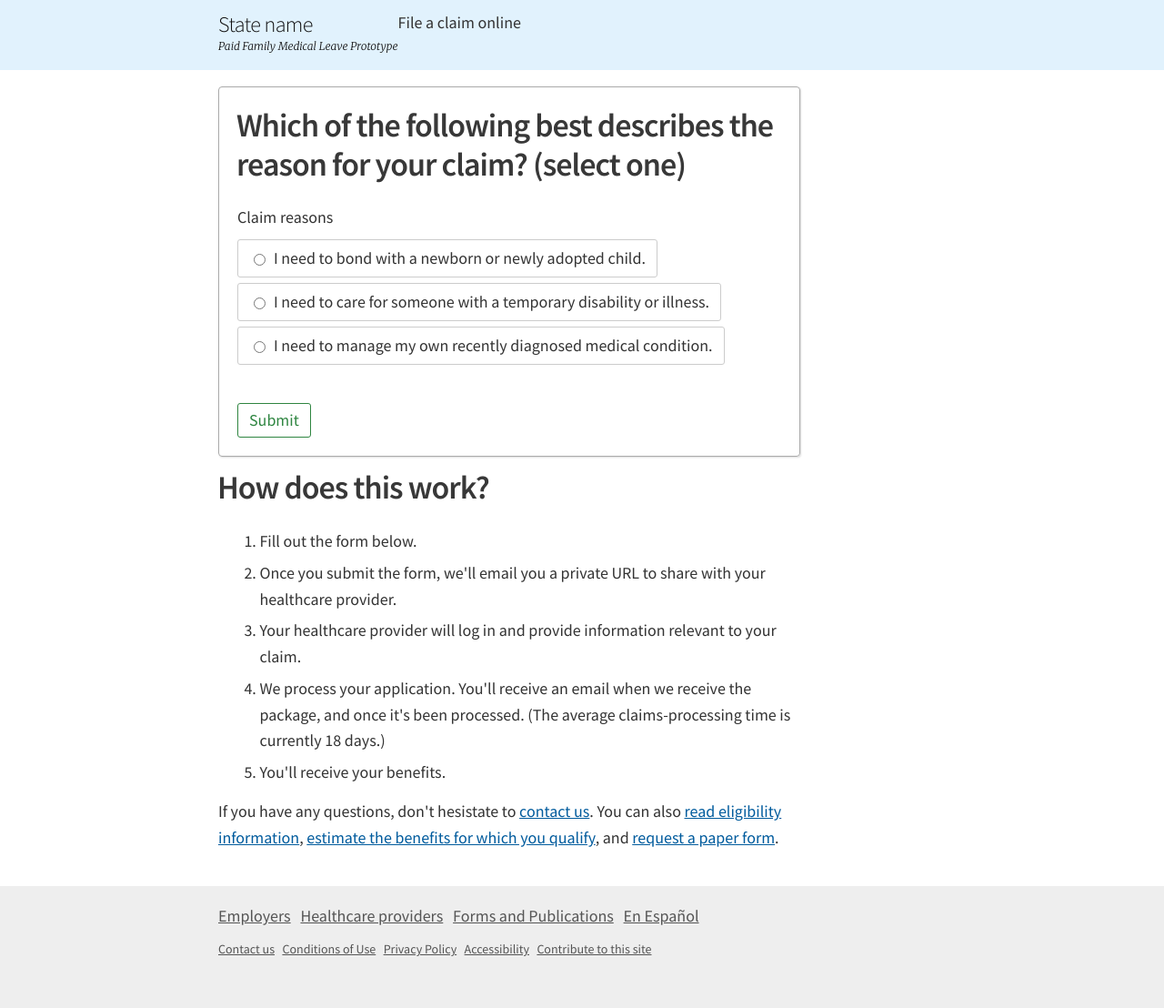
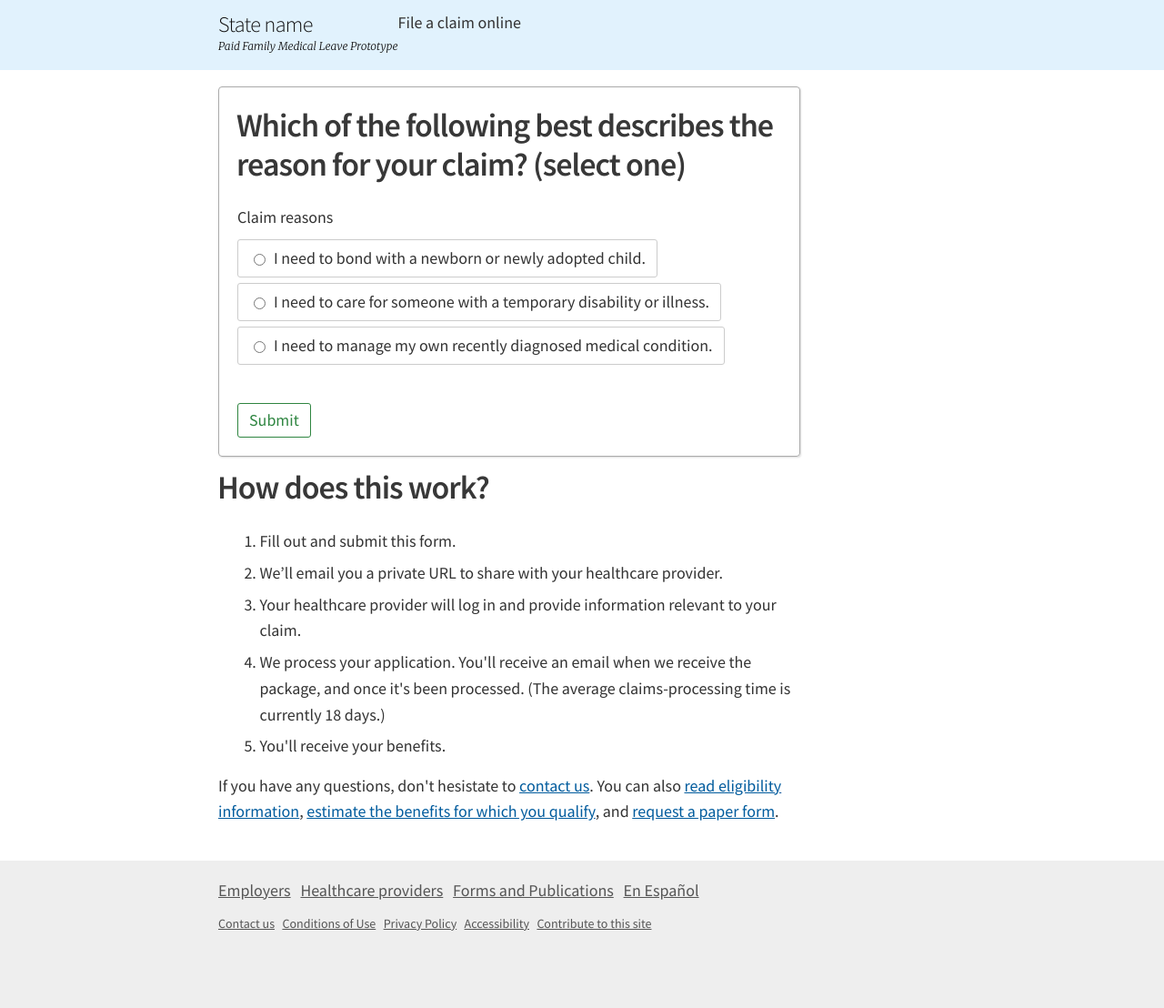
Before and after one commit to 18F/Paid-Leave-Prototype, a Jekyll site: the page built from _pages/claims/new.html, in a window 1280 px wide. Shown: the whole page at 91% size. Built offline with Jekyll 4.4.1, drawn with Linux system fonts in a browser that asks for light colours; nearby versions of some CDN libraries; library files that are not in the unit come from our copies; after the commit the page ends 1079 px from its top, so only the background shows below that.

Commit message:
Update claims-new

```diff
--- a/_pages/claims/new.html
+++ b/_pages/claims/new.html
@@ -35,8 +35,8 @@ excerpt: none
       </form>
       <h1>How does this work?</h1>
       <ol class="steps">
-        <li>Fill out the form below.</li>
-        <li>Once you submit the form, we'll email you a private URL to share with your healthcare provider.</li>
+        <li>Fill out and submit this form.</li>
+        <li>We&rsquo;ll email you a private URL to share with your healthcare provider.</li>
         <li>Your healthcare provider will log in and provide information relevant to your claim. </li>
         <li>We process your application. You'll receive an email when we receive the package, and once it's been processed. (The average claims-processing time is currently 18 days.)</li>
         <li>You'll receive your benefits.</li>
```
